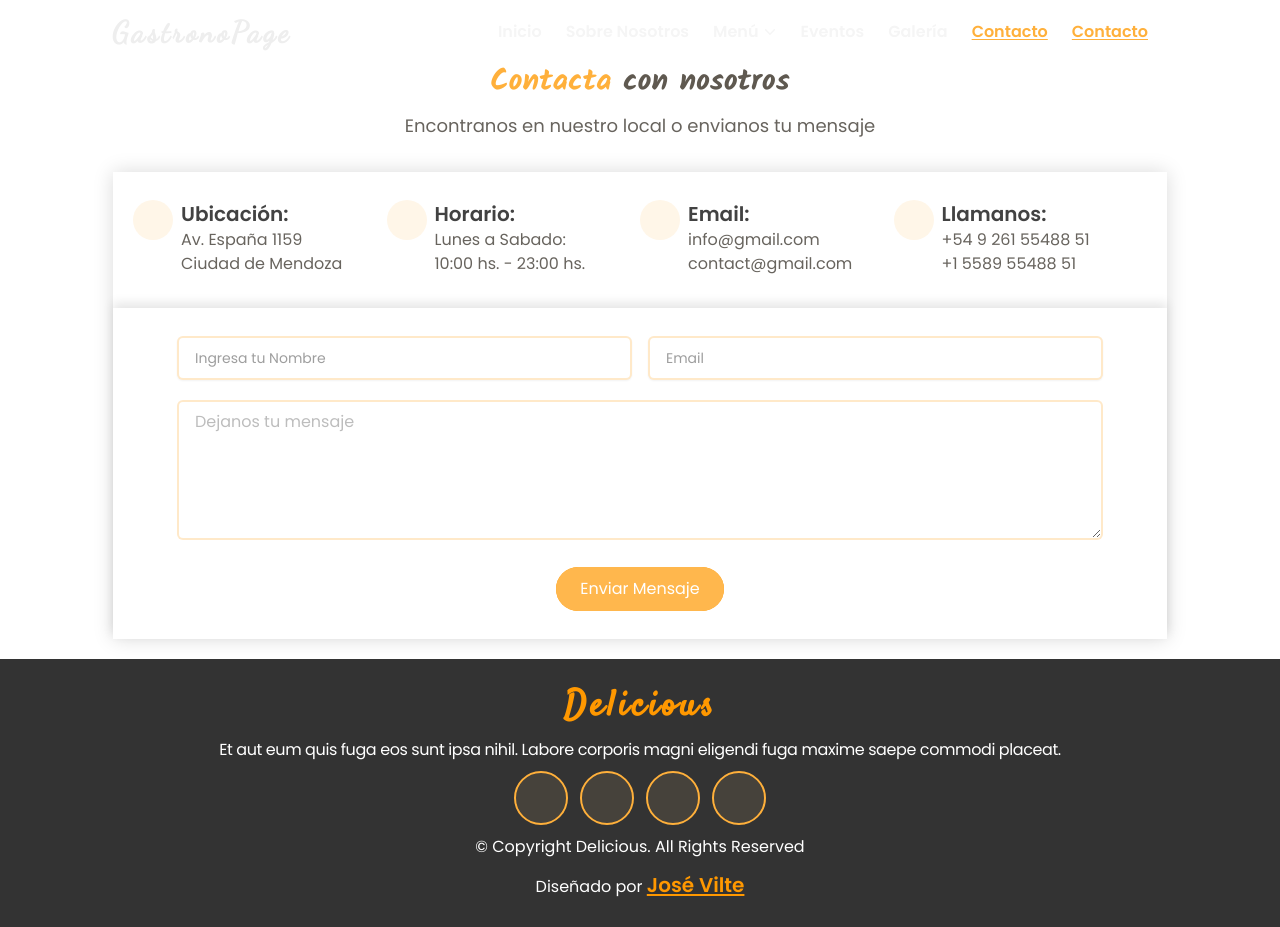
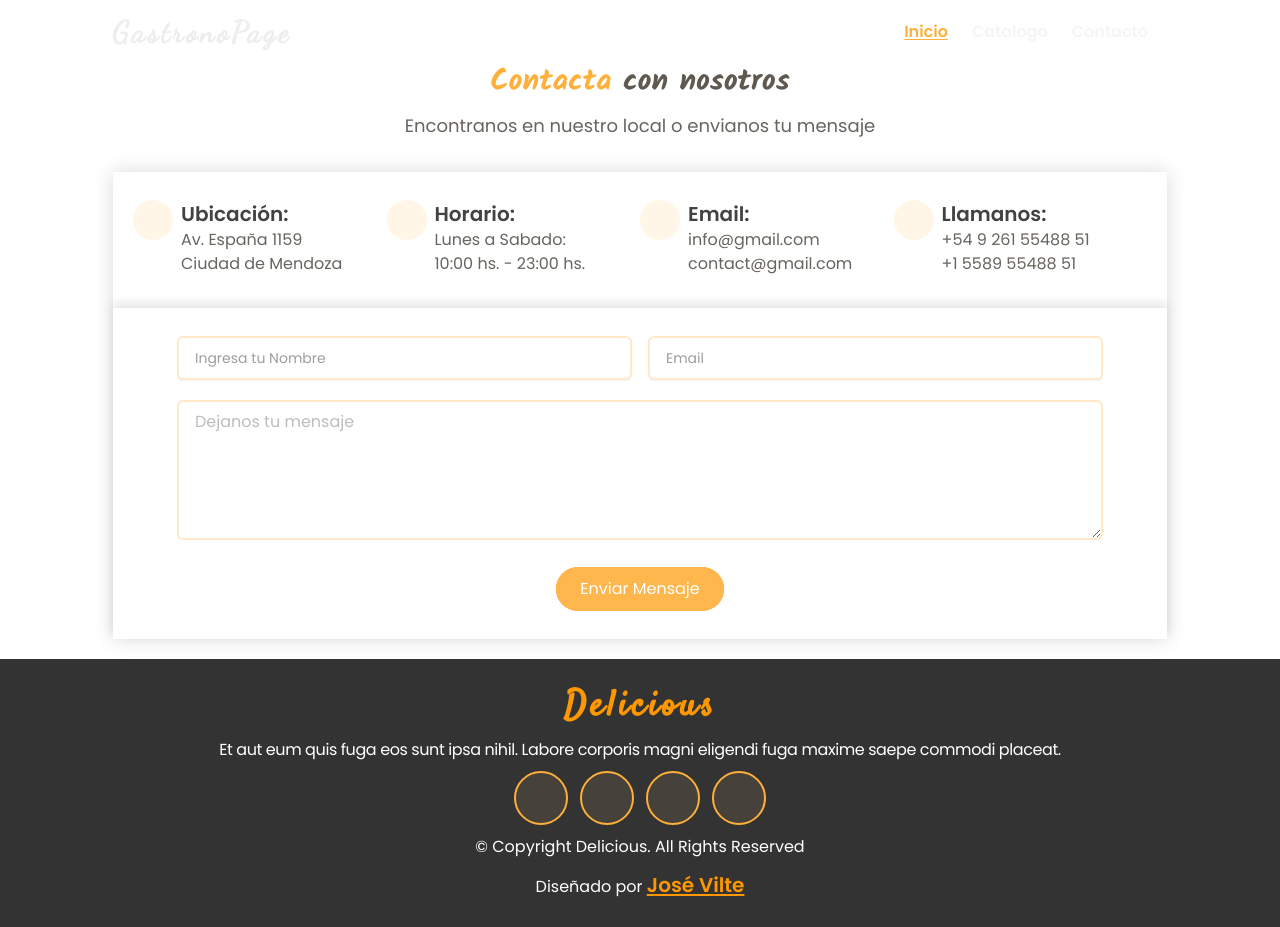
Before and after one commit to JosephV95/landing-prueba-gastronomia, a React (Vite) app: page /contacto in a window 1280 px wide. Built offline with nearby package versions, Linux system fonts and the light colour scheme; some icons are missing.

Commit message:
Se esta editando los links del nav

```diff
--- a/src/components/Navbar/Nav.jsx
+++ b/src/components/Navbar/Nav.jsx
@@ -1,16 +1,11 @@
-import React, { useEffect } from "react";
+import React from "react";
 import {
   Navbar,
   Typography,
   IconButton,
   Collapse,
-  Menu,
-  MenuHandler,
-  MenuList,
 } from "@material-tailwind/react";
 import { useNavigate } from "react-router-dom";
-
-import { ChevronDownIcon } from "@heroicons/react/24/outline";
 
 export default function Nav() {
 
@@ -52,84 +47,18 @@ export default function Nav() {
     }
   })
 
-  //!  Effect para lograr cambiar el active del nav durante el scroll
-useEffect(()=>{
-  //? Función para manejar el evento de desplazamiento
-  const handleScroll= (containerId) => {
-    const container = document.getElementById(containerId);
-    if (container) {
-      const rect = container.getBoundingClientRect(); //todo   Averiguar funcionamiento de getBoundingClientRect (que devuelve UN OBJETO con el tamaño del rectangulo del elemento con respecto a la pantalla o algo asi)
-      const contenedorEsVisible = rect.top <= window.innerHeight / 4 && rect.bottom >= window.innerHeight / 2;
-      if (contenedorEsVisible) {
-        // console.log('El contenedor está a la mitad de la pantalla');
-        setLinkActive(containerId)
-      }
-    }
-  }
-
-    const containerIds = ['inicio', 'sobreNosotros', 'menu', 'eventos', 'galeria', 'contacto'];
-
-    const scrollHandlers = containerIds.map(id => () => handleScroll(id));
-
-    //* Agregar un event listener al evento de desplazamiento
-    scrollHandlers.forEach(handler => window.addEventListener('scroll', handler));
-
-    //* Eliminar el event listener cuando el componente se desmonta
-    return () => {
-      scrollHandlers.forEach(handler => window.removeEventListener('scroll', handler));
-    };
- }, [])
 
   const navList = (
     <ul className="t-2 mb-4 flex flex-col gap-3 lg:mb-0 lg:mt-0 lg:flex-row lg:items-center lg:gap-4 items-center">
       <li>
-        <a href="#inicio" className={`flex items-center  p-1 font-semibold text-base duration-300  ${linkActive == "inicio"? "text-[#ffb03b] underline underline-offset-2" :"text-gray-100"}`} onClick={()=>{setLinkActive("inicio"); navigate("/")}} data-aos="fade-down" data-aos-duration="1100" data-aos-easing="linear" data-aos-once="true">
+        <a href="#inicio" className={`flex items-center  p-1 font-semibold text-base duration-300  ${linkActive == "inicio"? "text-[#ffb03b] underline underline-offset-2" :"text-gray-100"}`} onClick={()=>{setLinkActive("inicio"); navigate("/")}} >
           Inicio
-        </a>
-      </li>
-      <li>
-        <a href="#sobreNosotros" className={`flex items-center  p-1 font-semibold text-base duration-300  ${linkActive == "sobreNosotros"? "text-[#ffb03b] underline underline-offset-2" :"text-gray-100"}`} onClick={()=>{setLinkActive("sobreNosotros"); navigate("/#sobreNosotros")}} data-aos="fade-down" data-aos-duration="1100" data-aos-easing="linear" data-aos-delay="100" data-aos-once="true">
-          Sobre Nosotros
         </a>
       </li>
 
       <li>
-        <Menu allowHover>
-          <MenuHandler >
-            <a href="#menu" className={`flex items-center  p-1 font-semibold text-base duration-300  ${linkActive == "menu"? "text-[#ffb03b] underline underline-offset-2" :"text-gray-100"}`} onClick={()=>{setLinkActive("menu")}} data-aos="fade-down" data-aos-duration="1100" data-aos-easing="linear" data-aos-delay="200" data-aos-once="true"
-            >
-              Menú {" "}
-              <ChevronDownIcon
-                strokeWidth={2.5}
-                className={`ml-1 h-3.5 w-3.5 transition-transform hover:rotate-180`}
-              />
-            </a>
-          </MenuHandler>
-          <MenuList className="bg-black/80 border border-orange-300">
-            <a href="#menu" className={`flex items-center py-1 px-3 font-semibold text-gray-100 text-base italic duration-300 hover:text-orange-500`} onClick={()=>{setLinkActive("menu"); navigate("/#menu")}}>
-              Menú rápido
-            </a>
-            <a className={`flex items-center py-1 px-3 font-semibold text-gray-100 text-base italic duration-300 hover:text-orange-500 cursor-pointer`} onClick={()=>{setLinkActive("menu"); navigate("/menu-completo"); window.scrollTo(0, 10)}}>
-              Menú completo
-            </a>
-          </MenuList>
-        </Menu>
-      </li>
-
-      <li>
-        <a href="#eventos" className={`flex items-center  p-1 font-semibold text-base duration-300  ${linkActive == "eventos"? "text-[#ffb03b] underline underline-offset-2" :"text-gray-100"}`} onClick={()=>{setLinkActive("eventos"); navigate("/#eventos")}}  data-aos="fade-down" data-aos-duration="1100" data-aos-easing="linear" data-aos-delay="300" data-aos-once="true">
-          Eventos
-        </a>
-      </li>
-      <li>
-        <a href="#galeria" className={`flex items-center  p-1 font-semibold text-base duration-300  ${linkActive == "galeria"? "text-[#ffb03b] underline underline-offset-2" :"text-gray-100"}`} onClick={()=>{setLinkActive("galeria"); navigate("/#galeria")}}  data-aos="fade-down" data-aos-duration="1100" data-aos-easing="linear" data-aos-delay="400" data-aos-once="true">
-          Galería
-        </a>
-      </li>
-
-      <li>
-        <a href="#contacto" className={`flex items-center  p-1 font-semibold text-base duration-300  ${linkActive == "contacto"? "text-[#ffb03b] underline underline-offset-2" :"text-gray-100"}`} onClick={()=>{setLinkActive("contacto"); navigate("/catalogo")}} >
-          Contacto
+        <a href="#catalogo" className={`flex items-center  p-1 font-semibold text-base duration-300  ${linkActive == "contacto"? "text-[#ffb03b] underline underline-offset-2" :"text-gray-100"}`} onClick={()=>{setLinkActive("contacto"); navigate("/catalogo")}} >
+          Catalogo
         </a>
       </li>
       <li>
@@ -141,7 +70,6 @@ useEffect(()=>{
   );
 
   return (
-    // class = bg-gradient-to-r from-teal-300 to-green-200
     <Navbar id="navMio" className="fixed top-0 z-[100] h-max max-w-full rounded-b-xl rounded-t-none border-none py-2 px-8 lg:px-28 bg-transparent"
     style={{backdropFilter: "none", boxShadow:"none"}}>
 
@@ -157,18 +85,7 @@ useEffect(()=>{
         </Typography>
         <div className="flex items-center gap-4 ">
           <div className="mr-4 hidden lg:block">{navList}</div>
-          {/* <div className="flex items-center gap-x-1">
-            <Button variant="text" size="sm" className="hidden lg:inline-block">
-              <span>Log In</span>
-            </Button>
-            <Button
-              variant="gradient"
-              size="sm"
-              className="hidden lg:inline-block"
-            >
-              <span>Sign in</span>
-            </Button>
-          </div> */}
+
           <IconButton
             variant="text"
             className="ml-auto h-6 w-6 text-inherit hover:bg-transparent focus:bg-transparent active:bg-transparent lg:hidden"
@@ -210,14 +127,6 @@ useEffect(()=>{
       </div>
       <Collapse open={openNav}>
         {navList}
-        {/* <div className="flex items-center gap-x-1">
-          <Button fullWidth variant="text" size="sm" className="">
-            <span>Log In</span>
-          </Button>
-          <Button fullWidth variant="gradient" size="sm" className="">
-            <span>Sign in</span>
-          </Button>
-        </div> */}
       </Collapse>
     </Navbar>
   );
```
